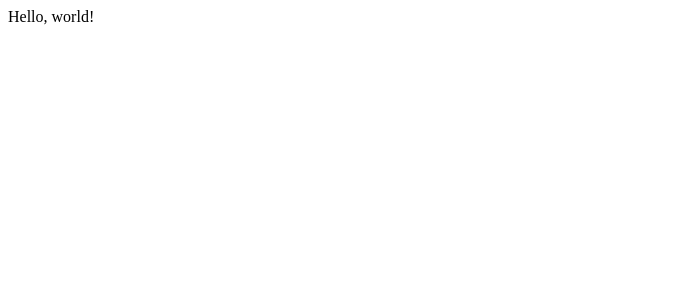
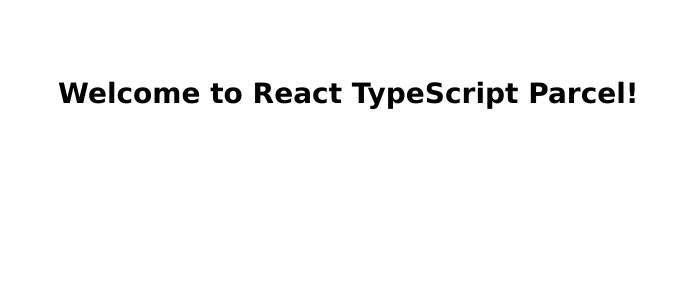
Before and after one commit to remarkablemark/react-typescript-parcel-template, a React (Vite) app: page / in a window 1280 px wide. Shown: the top 300 px of the page, without its empty margins (0-690 px from the left). Built offline with nearby package versions, Linux system fonts and the light colour scheme.

Commit message:
feat: update app copy and styles

```diff
--- a/src/App.tsx
+++ b/src/App.tsx
@@ -1,3 +1,5 @@
+import './app.css';
+
 export default function App() {
-  return <div>Hello, world!</div>;
+  return <h1>Welcome to React TypeScript Parcel!</h1>;
 }
--- /dev/null
+++ b/src/app.css
@@ -0,0 +1,8 @@
+body {
+  padding: 50px;
+  font: 14px 'Lucida Grande', Helvetica, Arial, sans-serif;
+}
+
+a {
+  color: #00b7ff;
+}
```
